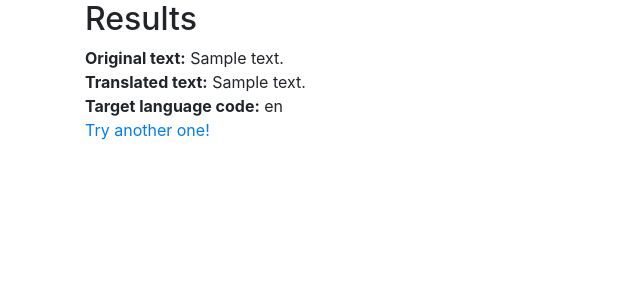
After one commit to TeamBloomm/flask-ai-demo, a Flask app: template Templates/results.html in a window 1280 px wide. The commit adds this page. Shown: the top 300 px of the page, without its empty margins (0-640 px from the left). Run offline with Flask 2, Linux system fonts and the light colour scheme; the template is opened without the code that fills it: most values are stand-ins (such as "Sample title", 1, 10 or a date in 2020).

Commit message:
added translation function. api and results page

```diff
--- a/Templates/index.html
+++ b/Templates/index.html
@@ -24,6 +24,7 @@
                         <option value="ja">Japanese</option>
                         <option value="ru">Russian</option>
                         <option value="de">German</option>
+                        <option value="sw">Kiswahili</option>
                     </select>
                 </div>
                 <div>
--- /dev/null
+++ b/Templates/results.html
@@ -0,0 +1,27 @@
+<!DOCTYPE html>
+<html lang="en">
+<head>
+    <meta charset="UTF-8">
+    <meta name="viewport" content="width=device-width, initial-scale=1.0">
+    <link rel="stylesheet" href="https://cdn.jsdelivr.net/npm/bootstrap@4.5.3/dist/css/bootstrap.min.css"
+        integrity="sha384-TX8t27EcRE3e/ihU7zmQxVncDAy5uIKz4rEkgIXeMed4M0jlfIDPvg6uqKI2xXr2" crossorigin="anonymous">
+    <title>Result</title>
+</head>
+<body>
+    <div class="container">
+        <h2>Results</h2>
+        <div>
+            <strong>Original text:</strong> {{ original_text }}
+        </div>
+        <div>
+            <strong>Translated text:</strong> {{ translated_text }}
+        </div>
+        <div>
+            <strong>Target language code:</strong> {{ target_language }}
+        </div>
+        <div>
+            <a href="{{ url_for('index') }}">Try another one!</a>
+        </div>
+    </div>
+</body>
+</html>
--- a/app.py
+++ b/app.py
@@ -1,7 +1,56 @@
 from flask import Flask, redirect, url_for, request, render_template, session
+
+import requests, os, uuid, json
+from dotenv import load_dotenv
+load_dotenv()
 
 app = Flask(__name__)
 
 @app.route('/', methods=['GET'])
 def index():
     return render_template('index.html')
+
+@app.route('/', methods=['POST'])
+def index_post():
+    # Read the values from the form
+    original_text = request.form['text']
+    target_language = request.form['language']
+
+    # Load the values from .env
+    key = os.environ['KEY']
+    endpoint = os.environ['ENDPOINT']
+    location = os.environ['LOCATION']
+
+    # Indicate that we want to translate and the API version (3.0) and the target language
+    path = '/translate?api-version=3.0'
+    # Add the target language parameter
+    target_language_parameter = '&to=' + target_language
+    # Create the full URL
+    constructed_url = endpoint + path + target_language_parameter
+
+    # Set up the header information, which includes our subscription key
+    headers = {
+        'Ocp-Apim-Subscription-Key': key,
+        'Ocp-Apim-Subscription-Region': location,
+        'Content-type': 'application/json',
+        'X-ClientTraceId': str(uuid.uuid4())
+    }
+
+    # Create the body of the request with the text to be translated
+    body = [{ 'text': original_text }]
+
+    # Make the call using post
+    translator_request = requests.post(constructed_url, headers=headers, json=body)
+    # Retrieve the JSON response
+    translator_response = translator_request.json()
+    # Retrieve the translation
+    translated_text = translator_response[0]['translations'][0]['text']
+
+    # Call render template, passing the translated text,
+    # original text, and target language to the template
+    return render_template(
+        'results.html',
+        translated_text=translated_text,
+        original_text=original_text,
+        target_language=target_language
+    )
```
Also changed, not shown: 1 other file.
